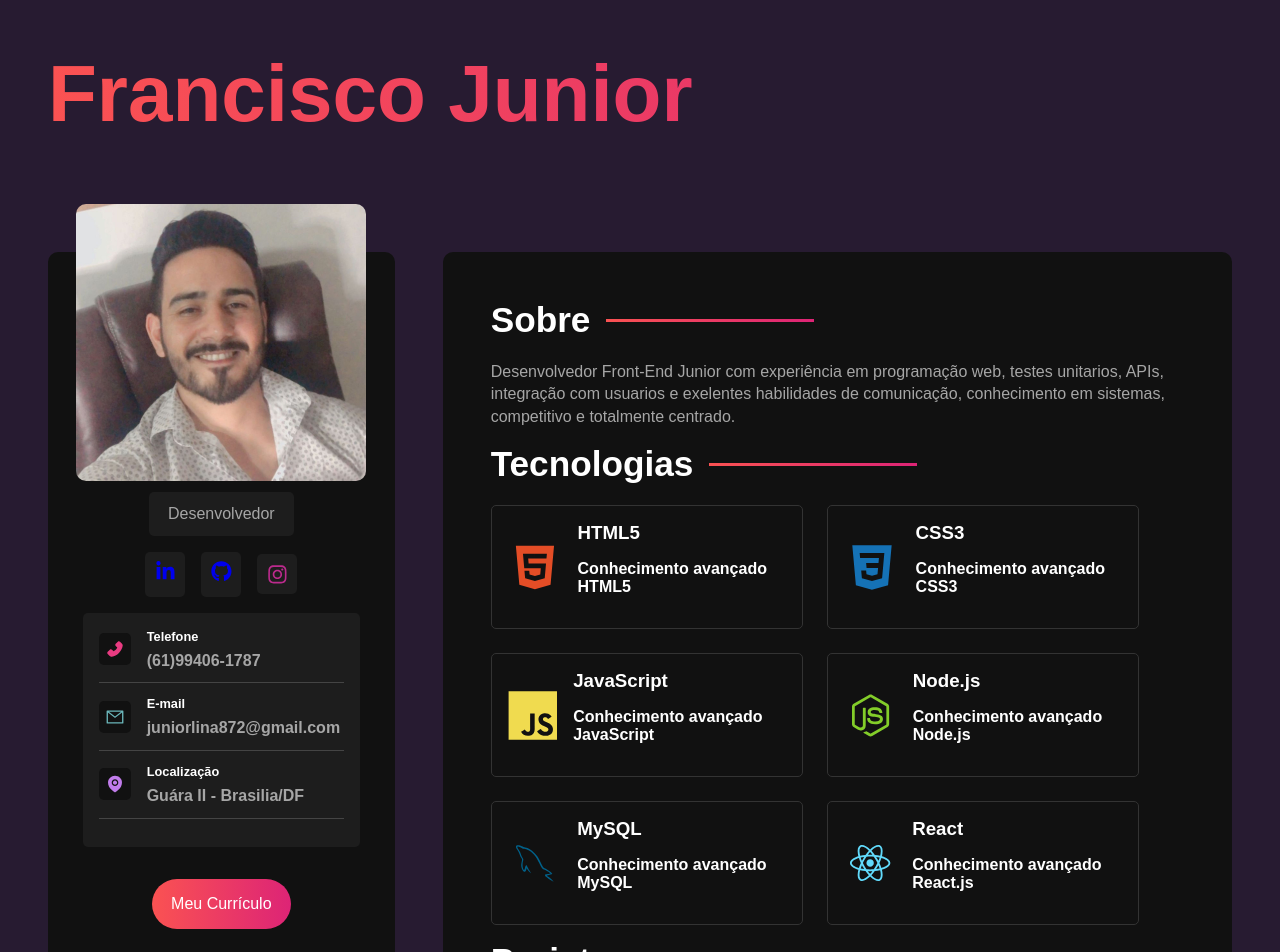
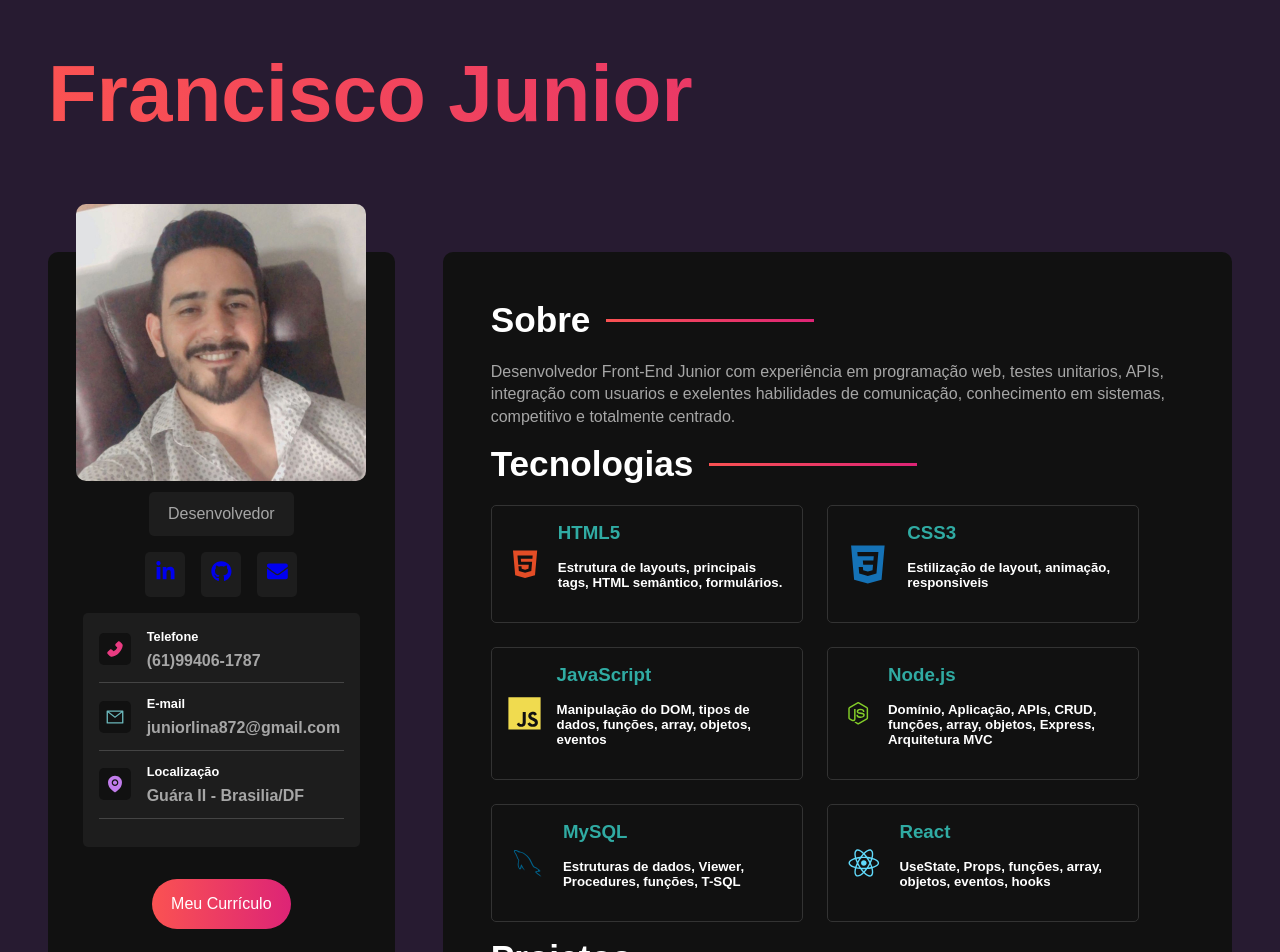
Before and after one commit to Fjunior08/Portifolio, a React (Vite) app: page / in a window 1280 px wide. Shown: the top 952 px of the page. Built offline with nearby package versions, Linux system fonts and the light colour scheme.

Commit message:
maincontent

```diff
--- a/src/components/SocialNetworks.jsx
+++ b/src/components/SocialNetworks.jsx
@@ -1,11 +1,11 @@
-import { FaLinkedinIn, FaGithub, FaInstagram } from "react-icons/fa";
-//import Link from 'react-link';
+import { FaLinkedinIn, FaGithub, FaEnvelope } from "react-icons/fa";
+
 import '../styles/components/socialnetworks.sass';
 
 const socialNetworks = [
-  { name: "linkedin",  icon: <a href="https://www.linkedin.com/in/francisco-j%C3%BAnior-4b4a02119/" target="_blank"> <FaLinkedinIn /></a>},
-  { name: "github",   icon: <a href="https://github.com/Fjunior08?tab=repositories" target="_blank"><FaGithub /></a> },
-  { name: "instagram", icon: <FaInstagram /> },
+  { name: "linkedin",   icon:  <a href="https://www.linkedin.com/in/francisco-j%C3%BAnior-4b4a02119/" target="_blank"> <FaLinkedinIn /></a> },
+  { name: "github",     icon:  <a href="https://github.com/Fjunior08?tab=repositories" target="_blank"> <FaGithub /></a> },
+  { name: "instagram",  icon:  <a href="mailto:juniorlina872@gmail.com" target="_blank"> <FaEnvelope /> </a> },
 ];
 
 const SocialNetworks = () => {
--- a/src/components/TechnologiesContainer.jsx
+++ b/src/components/TechnologiesContainer.jsx
@@ -11,12 +11,12 @@ import {
 import '../styles/components/technologiescontainer.sass';
 
 const technologies = [
-  { id: "html",  name: "HTML5",   desc: "Conhecimento avançado HTML5",    icon: <DiHtml5 /> },
-  { id: "css3",  name: "CSS3",    desc: "Conhecimento avançado CSS3",     icon: <DiCss3 /> },
-  { id: "js",    name: "JavaScript", desc: "Conhecimento avançado JavaScript", icon: <DiJsBadge /> },
-  { id: "node",  name: "Node.js", desc: "Conhecimento avançado Node.js",  icon: <DiNodejsSmall /> },
-  { id: "mysql", name: "MySQL",   desc: "Conhecimento avançado MySQL",    icon: <DiMysql /> },
-  { id: "react", name: "React",   desc: "Conhecimento avançado React.js", icon: <DiReact /> },
+  { id: "html",  name: "HTML5",      desc: "Estrutura de layouts, principais tags, HTML semântico, formulários.",         icon: <DiHtml5 /> },
+  { id: "css3",  name: "CSS3",       desc: "Estilização de layout, animação, responsiveis",                               icon: <DiCss3 /> },
+  { id: "js",    name: "JavaScript", desc: "Manipulação do DOM, tipos de dados, funções, array, objetos, eventos",        icon: <DiJsBadge /> },
+  { id: "node",  name: "Node.js",    desc: "Domínio, Aplicação, APIs, CRUD, funções, array, objetos, Express, Arquitetura MVC", icon: <DiNodejsSmall /> },
+  { id: "mysql", name: "MySQL",      desc: "Estruturas de dados, Viewer, Procedures, funções, T-SQL",                     icon: <DiMysql /> },
+  { id: "react", name: "React",      desc: "UseState, Props, funções, array, objetos, eventos, hooks",                    icon: <DiReact /> },
 ]
 
 const TechnologiesContainer = () => {
@@ -29,7 +29,7 @@ const TechnologiesContainer = () => {
           {tech.icon}
           <div className="technology-info">
           <h3>{tech.name}</h3>
-          <h4>{tech.desc}</h4>
+          <h5>{tech.desc}</h5>
           </div>
         </div>
       ))}
--- a/src/styles/components/technologiescontainer.sass
+++ b/src/styles/components/technologiescontainer.sass
@@ -18,10 +18,10 @@
             border-radius: variables.$card-border-radius
 
             h3
-                color: variables.$text-color
+                color: #30aba3
                 margin-bottom: 1rem
 
-            h4
+            h5
                 color: variables.$text-color
                 margin-bottom: 1rem
 
```
